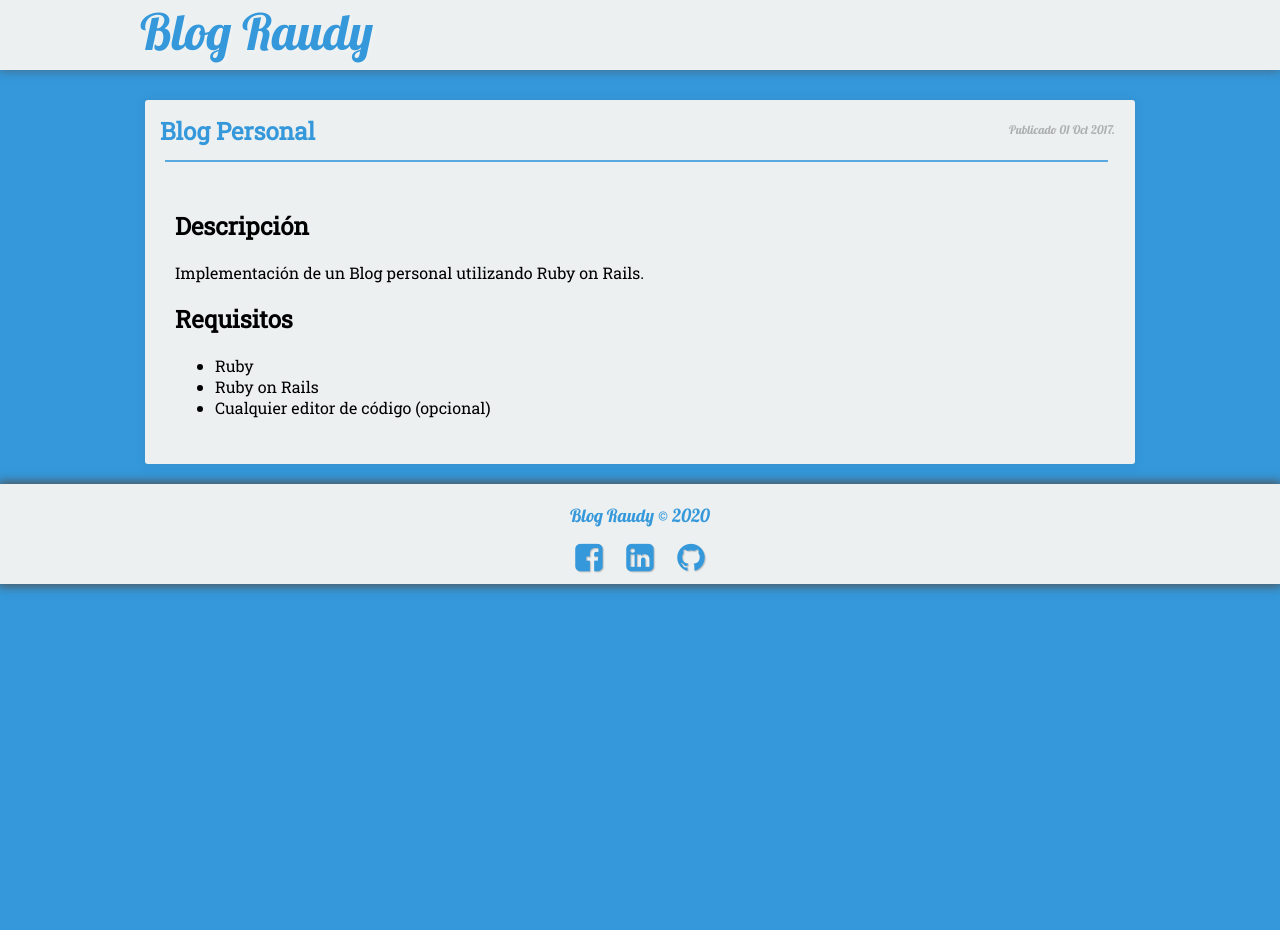
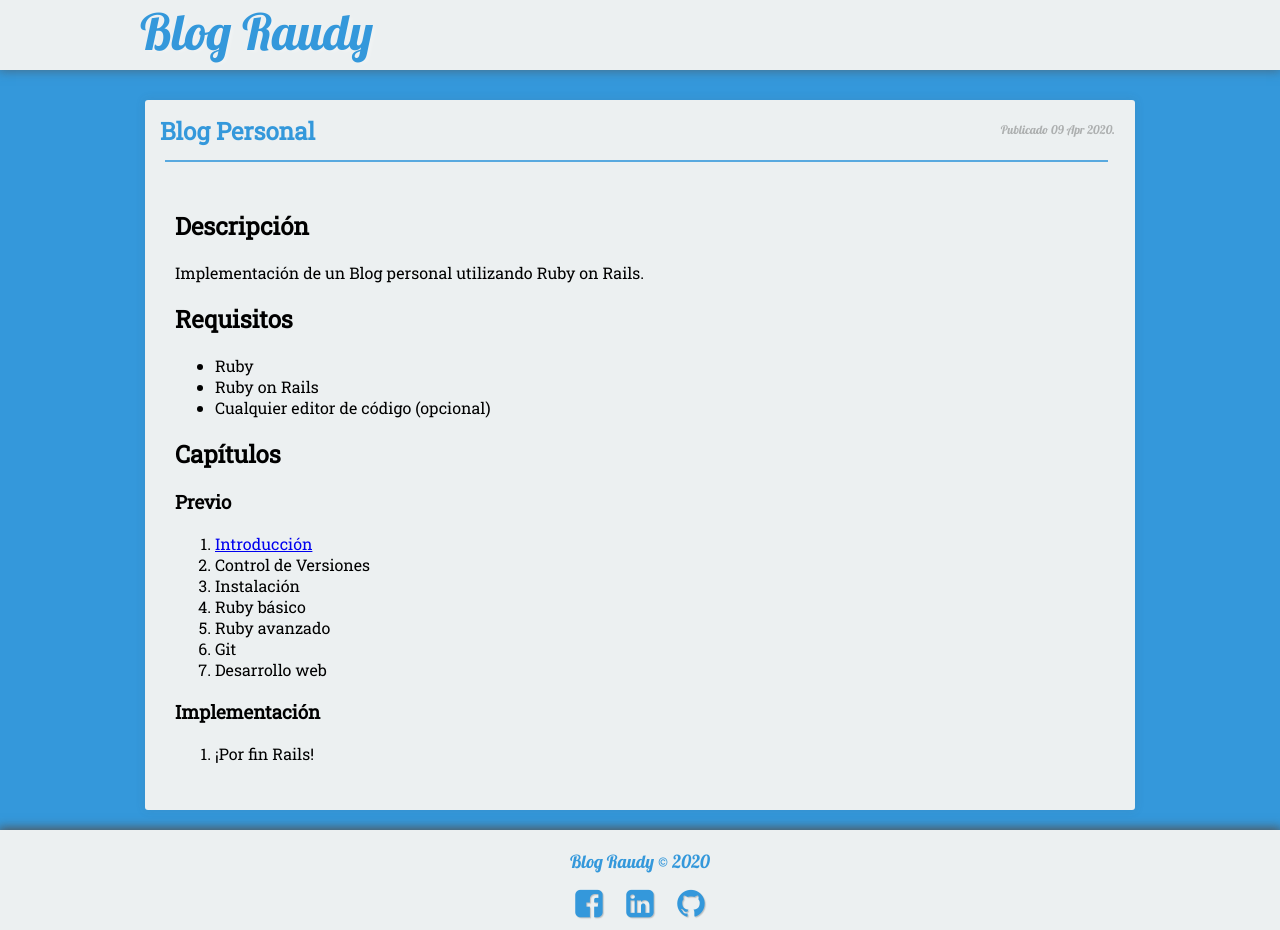
Before and after one commit to nisoto/Blog-anterior-2.0, a Jekyll site: the page built from _posts/2020-04-09-blog-rails.md, in a window 1280 px wide. Built offline with Jekyll 4.4.1, drawn with Linux system fonts in a browser that asks for light colours; nearby versions of some CDN libraries; before the commit the page ends 900 px from its top, so only the background shows below that.

Commit message:
Update and rename 2017-10-01-blog-rails.md to 2020-04-09-blog-rails.md

```diff
--- a/_posts/2017-10-01-blog-rails.md
+++ b/_posts/2020-04-09-blog-rails.md
@@ -2,7 +2,7 @@
 layout: post
 title:  "Blog Personal"
 image: "/assets/img/ruby3.png"
-date:   2017-10-01
+date:   2020-04-09
 excerpt: "Implementación de un Blog personal utilizando Ruby on Rails"
 project: true
 tag:
@@ -18,3 +18,19 @@ Implementación de un Blog personal utilizando Ruby on Rails.
 * Ruby
 * Ruby on Rails
 * Cualquier editor de código (opcional)
+
+## Capítulos
+
+### Previo
+
+1. [Introducción](https://nisoto.github.io/rails-i-introduccion/)
+2. Control de Versiones
+3. Instalación
+4. Ruby básico
+5. Ruby avanzado
+6. Git
+7. Desarrollo web
+
+### Implementación
+
+8. ¡Por fin Rails!
```
